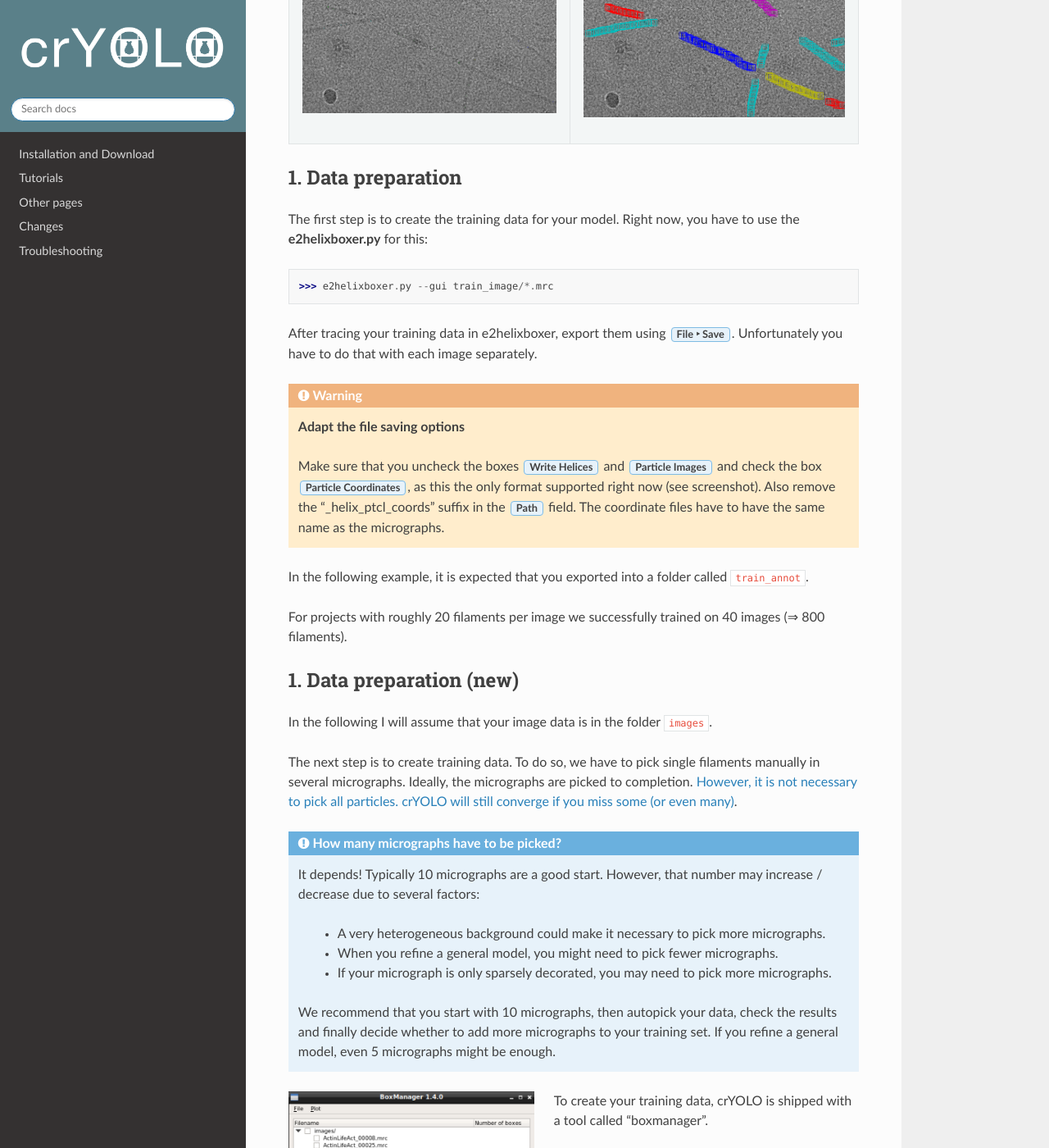
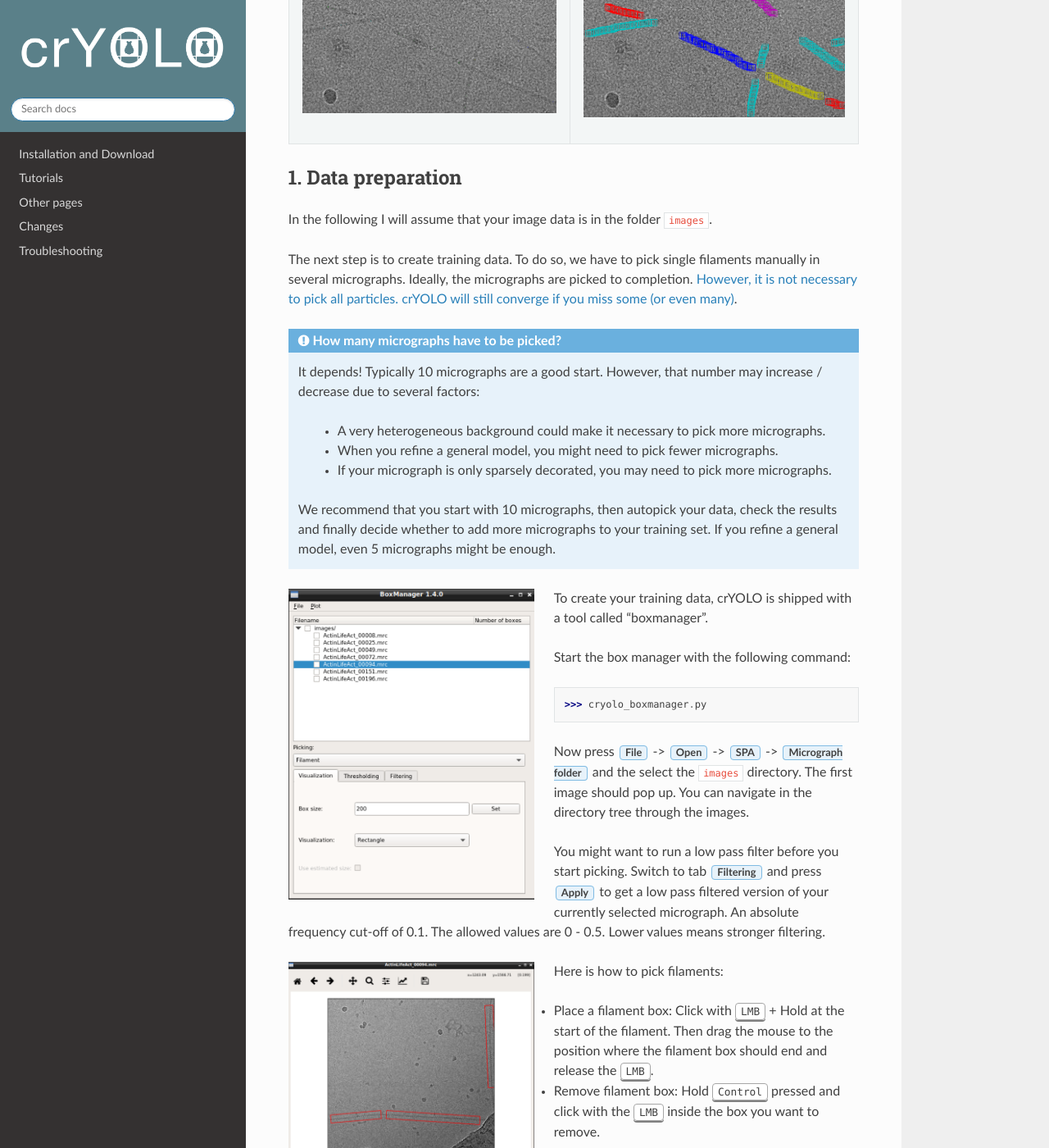
Before and after one commit to MPI-Dortmund/cryolo, a Sphinx documentation site: the page built from source/tutorials/tut03_filaments_scratch.rst, in a window 1280 px wide and 1400 px high, scrolled down 956 px. Shown: the whole window at 82% size. Built offline with Sphinx 7.4.7 and the Read the Docs theme 2.0.0, drawn with Linux system fonts in a browser that asks for light colours; some of the changed text lies outside the part shown.

Commit message:
new data preparation for filaments

```diff
--- a/source/tutorials/data_preparation_filament.rst
+++ b/source/tutorials/data_preparation_filament.rst
@@ -41,8 +41,7 @@ Here is how to pick filaments:
 * Place a filament box: Click with :kbd:`LMB` + Hold at the start of the filament. Then drag the mouse to the position where the filament box should end and release the :kbd:`LMB`.
 * Remove filament box: Hold :kbd:`Control` pressed and click with the :kbd:`LMB` inside the box you want to remove.
 
-You can change the box width in the main window, by changing the number in the text field :guilabel:`Box size`:
-Press :guilabel:`Set` to apply it to all picked filaments. For training crYOLO, you should the use a box width ~ 2x bigger than
+You can change the box width in the main window, by changing the number in the text field :guilabel:`Box size`. Press :guilabel:`Set` to apply it to all picked filaments. For training crYOLO, you should the use a box width ~2x bigger than
 your filament width.
 
 If you have micrographs that do not contain particles but only contamination / ice you can add them to your training set by activate the checkbox in front of the micrograph.
--- a/source/tutorials/tut03_filaments_scratch.rst
+++ b/source/tutorials/tut03_filaments_scratch.rst
@@ -23,31 +23,7 @@ Filament mode on MAVS (EMPIAR-10031) :
 
 1. Data preparation
 ^^^^^^^^^^^^^^^^^^^
-The first step is to create the training data for your model. Right now, you have to use the
-:command:`e2helixboxer.py` for this:
-
->>> e2helixboxer.py --gui train_image/*.mrc
-
-After tracing your training data in e2helixboxer, export them using :menuselection:`File --> Save`.
-Unfortunately you have to do that with each image separately.
-
-.. warning::
-
-    **Adapt the file saving options**
-
-    Make sure that you uncheck the boxes :guilabel:`Write Helices` and :guilabel:`Particle Images`
-    and check the box :guilabel:`Particle Coordinates`, as this the only format supported right now (see screenshot). Also remove
-    the “_helix_ptcl_coords” suffix in the :guilabel:`Path` field. The coordinate files have to have the same name
-    as the micrographs.
-
-In the following example, it is expected that you exported into a folder called :file:`train_annot`.
-
-For projects with roughly 20 filaments per image we successfully trained on 40 images (⇒ 800 filaments).
-
-1. Data preparation (new)
-^^^^^^^^^^^^^^^^^^^^^^^^^
 .. include:: data_preparation_filament.rst
-
 
 2. Start crYOLO
 ^^^^^^^^^^^^^^^
```
Also changed, not shown: other parts of source/tutorials/data_preparation_filament.rst (+1 -1 lines).
